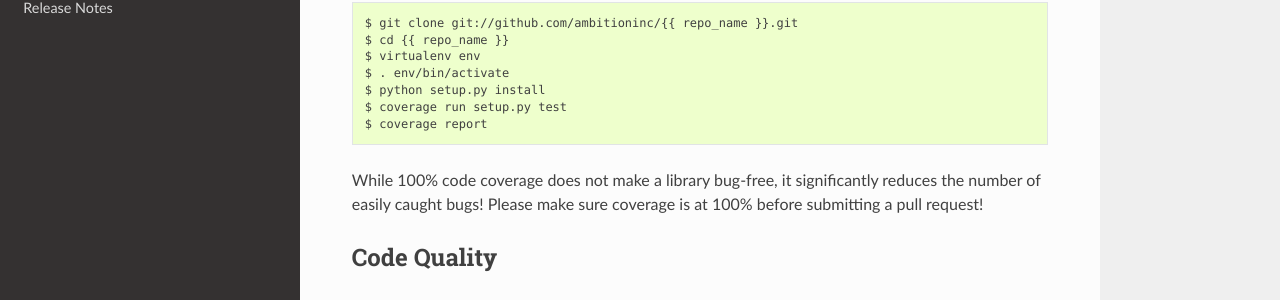
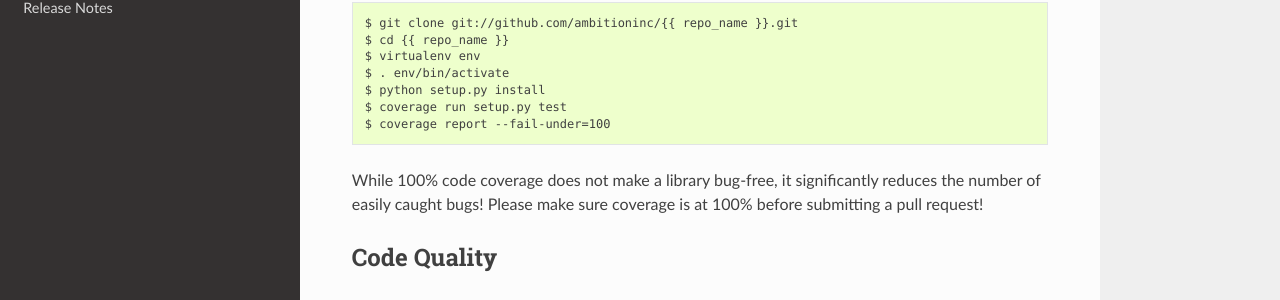
Before and after one commit to ambitioninc/django-app-template, a Sphinx documentation site: the page built from docs/contributing.rst, in a window 1280 px wide and 900 px high. Shown: the part 406-706 px from the top of the window. Built offline with Sphinx 7.4.7 and the Read the Docs theme 2.0.0, drawn with Linux system fonts in a browser that asks for light colours; pages that are not in the unit, such as notebooks, are missing from menus.

Commit message:
Updated report to fail under 100%

```diff
--- a/docs/contributing.rst
+++ b/docs/contributing.rst
@@ -21,7 +21,7 @@ To get the source source code and run the unit tests, run::
     $ . env/bin/activate
     $ python setup.py install
     $ coverage run setup.py test
-    $ coverage report
+    $ coverage report --fail-under=100
 
 While 100% code coverage does not make a library bug-free, it significantly
 reduces the number of easily caught bugs! Please make sure coverage is at 100%
```
Also changed, not shown: .travis.yml.
